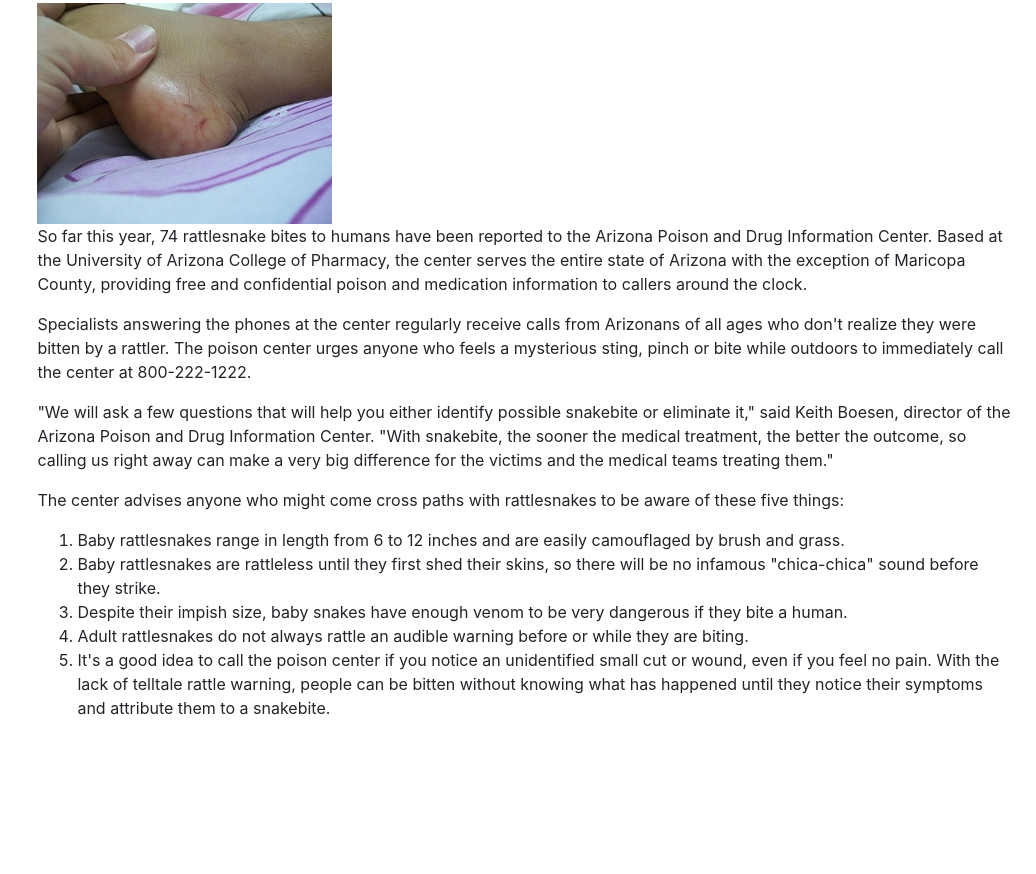
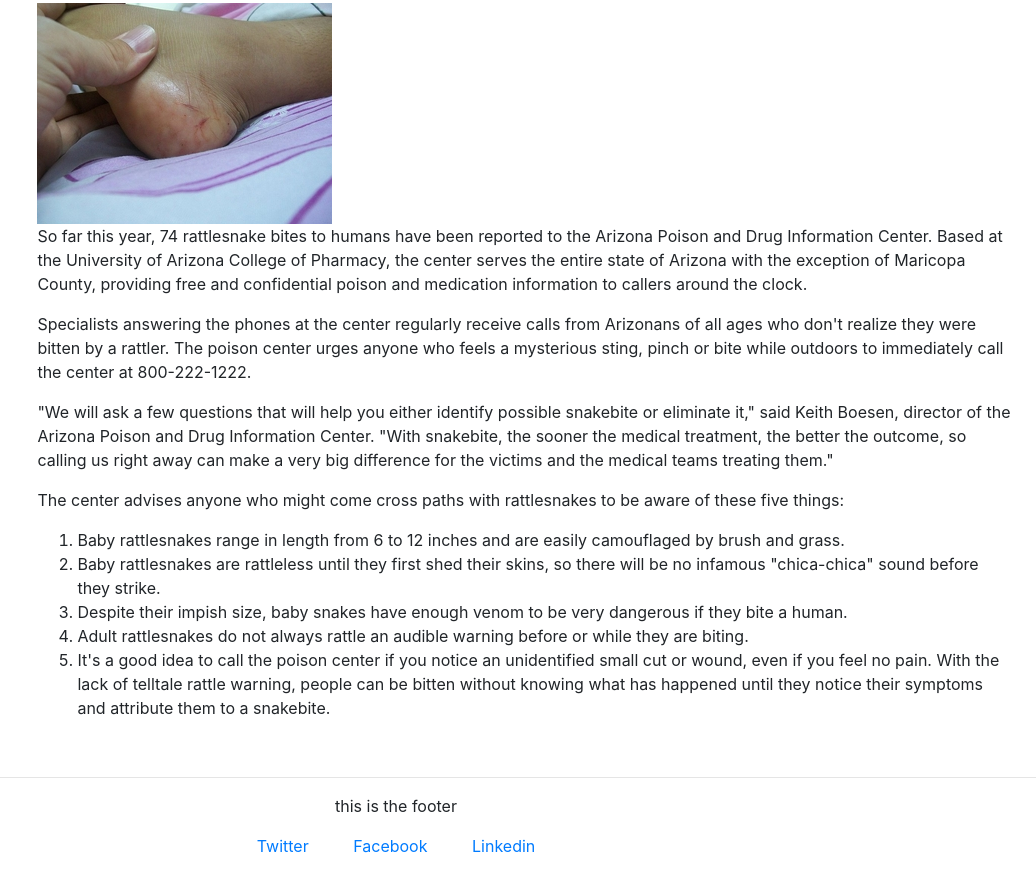
Before and after one commit to KaiHolden2026/kaiproject, a plain HTML site: page index.html in a window 1280 px wide. Shown: the part 412-1286 px from the top of the page, without its empty margins (244-1280 px from the left). Before the commit the page ends 1173 px from the top, so only its background shows below. Drawn offline with nearby package versions, Linux system fonts and the light colour scheme.

Commit message:
Update index.html

```diff
--- a/index.html
+++ b/index.html
@@ -67,3 +67,13 @@
     </div>
 
 </div>
+<footer>
+    <hr>
+    <p>this is the footer</p>
+
+
+    <p>
+        <a href="https://twitter.com/">Twitter</a>
+        <a href="https://www.facebook.com/">Facebook</a>
+        <a href="https://www.linkedin.com">Linkedin</a>
+</footer>
```
